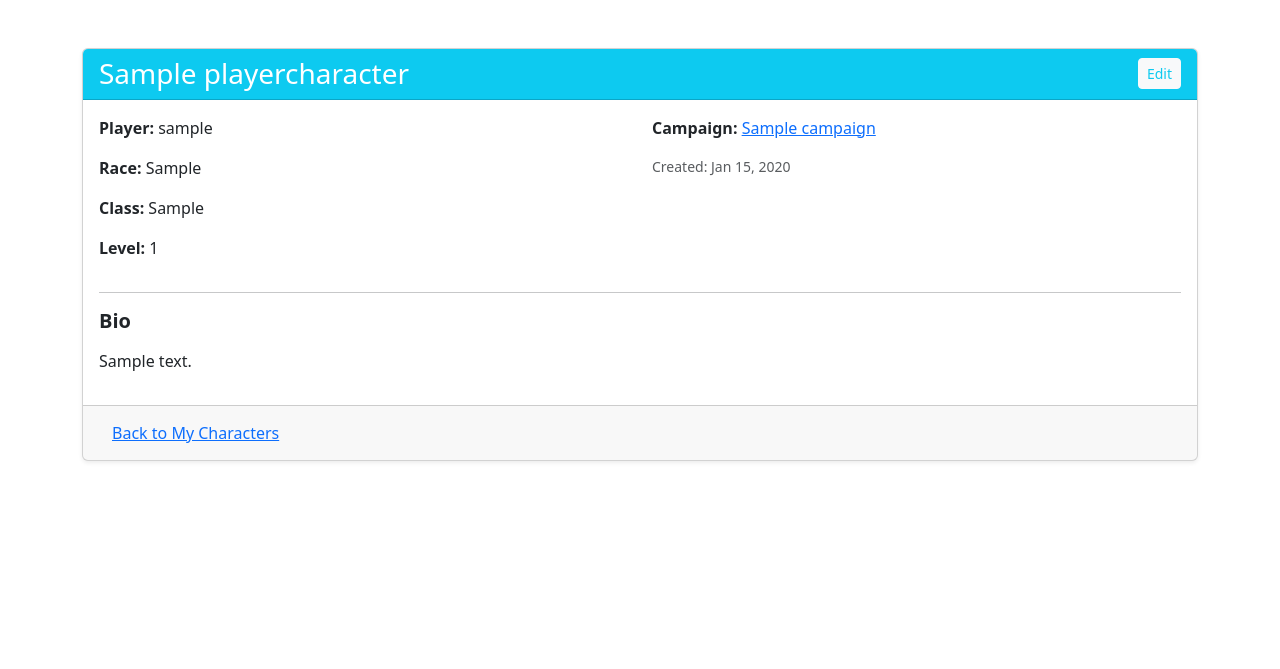
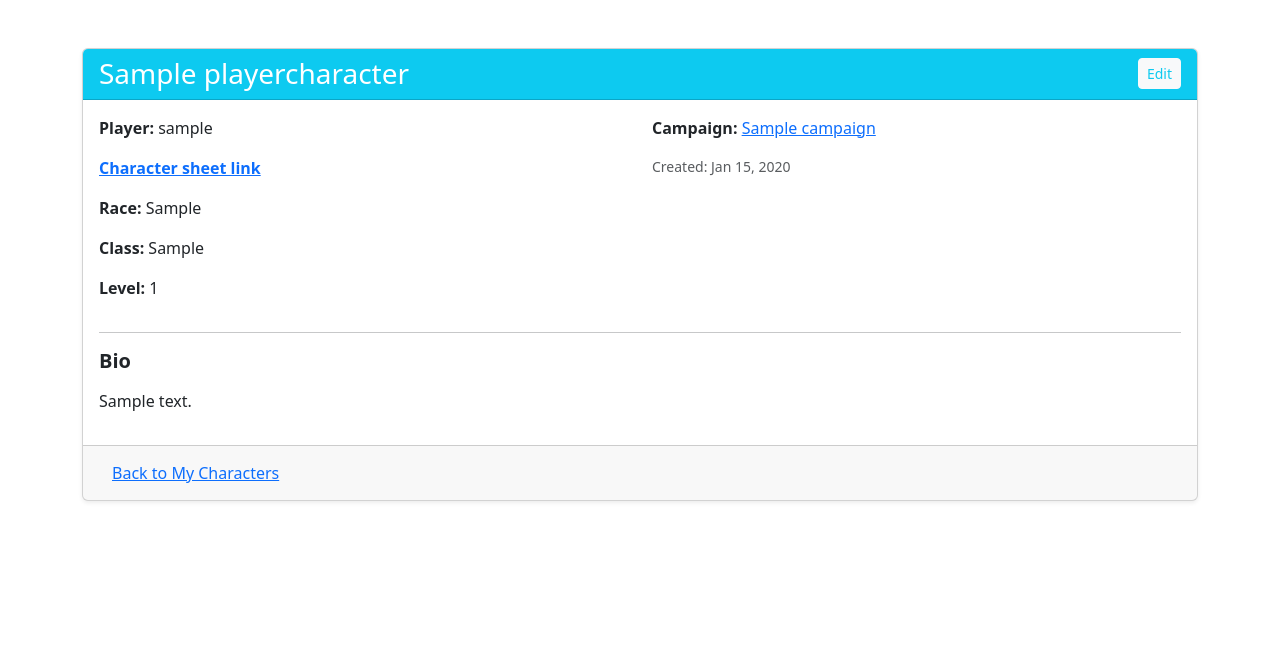
Before and after one commit to j01101111sh/DungeonBuddy, a Django app: page /characters/00000000-0000-0000-0000-000000000001/ in a window 1280 px wide. Shown: the part 56-725 px from the top of the page. Run offline with Django 5.2, Linux system fonts and the light colour scheme; a user stored in the database is signed in; tables that the repository leaves empty hold one stand-in row (values such as "Sample post").

Commit message:
Feature: character links to external character sheets (#29)
* Added character sheet link to character detail page

* Add links to external character sheet

* Security fix

* security fix

```diff
--- a/dunbud/models/character.py
+++ b/dunbud/models/character.py
@@ -39,6 +39,10 @@ class PlayerCharacter(models.Model):
     name = models.CharField(
         max_length=255,
         help_text=_("The name of the character."),
+    )
+    character_sheet_link = models.URLField(
+        blank=True,
+        help_text=_("A link to the character's sheet."),
     )
     race = models.CharField(
         max_length=100,
--- a/dunbud/views/character.py
+++ b/dunbud/views/character.py
@@ -62,7 +62,15 @@ class PlayerCharacterUpdateView(LoginRequiredMixin, UserPassesTestMixin, UpdateV
     """
 
     model = PlayerCharacter
-    fields = ["name", "race", "character_class", "level", "bio", "campaign"]
+    fields = [
+        "name",
+        "race",
+        "character_class",
+        "level",
+        "bio",
+        "campaign",
+        "character_sheet_link",
+    ]
     template_name = "character/character_form.html"
 
     def test_func(self) -> bool:
--- a/templates/character/character_detail.html
+++ b/templates/character/character_detail.html
@@ -19,6 +19,13 @@
                         <p>
                             <strong>Player:</strong> {{ character.user.username }}
                         </p>
+                        {% if character.character_sheet_link %}
+                            <p>
+                                <a href="{{ character.character_sheet_link }}"
+                                   target="_blank"
+                                   rel="noopener noreferrer"><strong>Character sheet link</strong></a>
+                            </p>
+                        {% endif %}
                         <p>
                             <strong>Race:</strong> {{ character.race }}
                         </p>
```
Also changed, not shown: templates/campaign/campaign_detail.html (+8 -1 lines), dunbud/migrations/0004_playercharacter_character_sheet_link.py (added).
